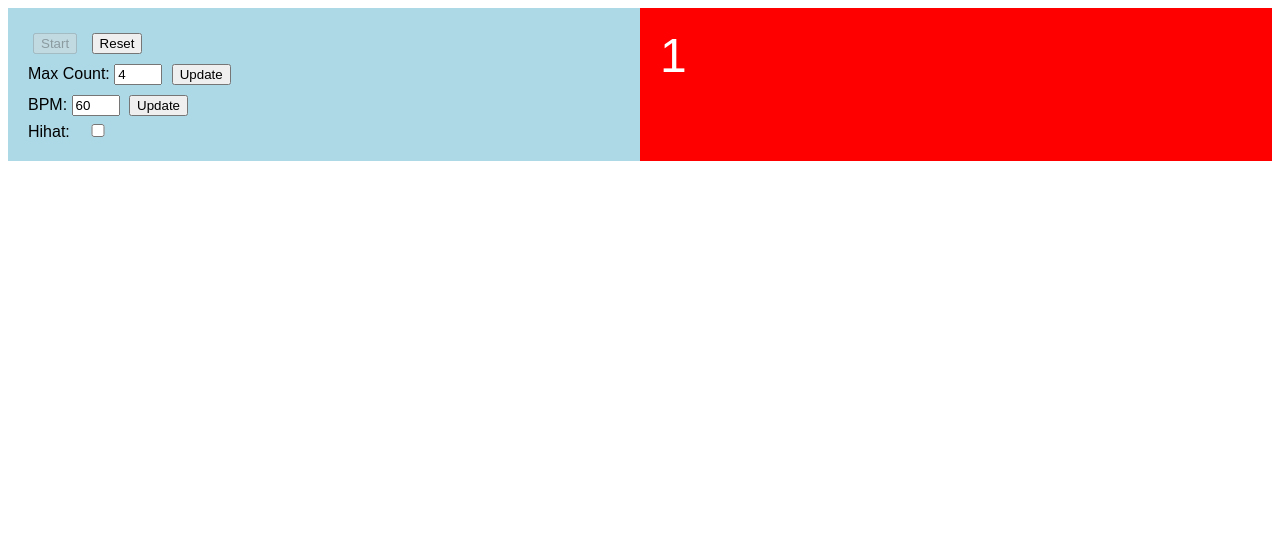
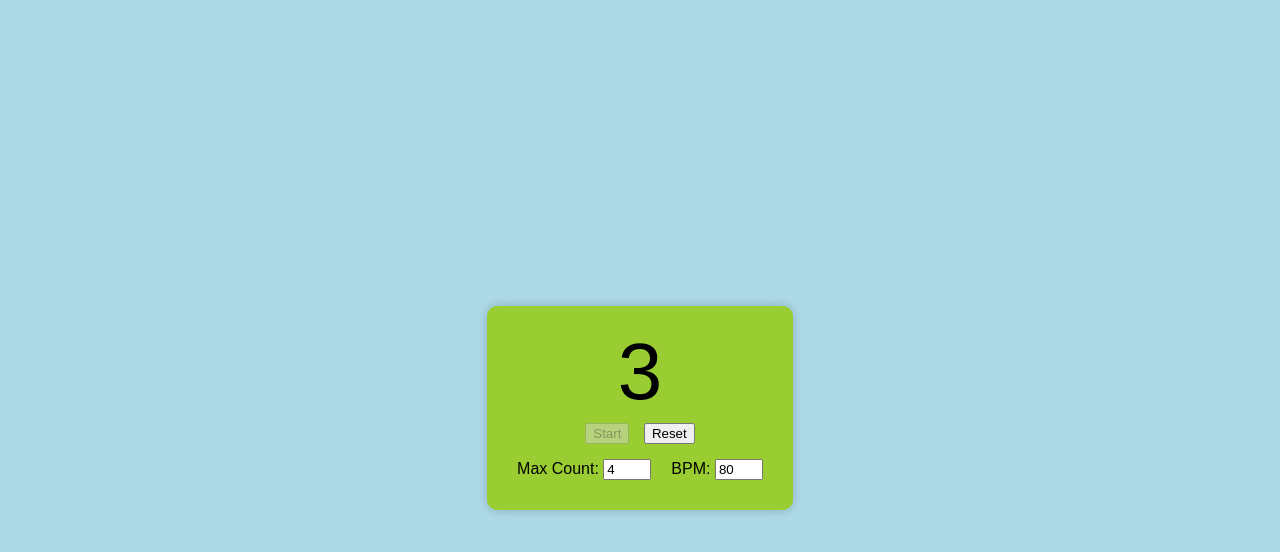
Before and after one commit to Tkiito/Tkiito.github.io, a plain HTML site: page index.html in a window 1280 px wide. Both pictures are taken after a click on the button "Start". Drawn offline with Linux system fonts and the light colour scheme.

Commit message:
added Sound

```diff
--- a/index.html
+++ b/index.html
@@ -8,25 +8,21 @@
 
 <body>
     <div class="container">
-        <div class="left-frame">
+        <div class="center-frame">
+            <div id="metronomeLabel">1</div>
             <button id="startButton">Start</button>
-            <button id="resetButton" disabled>Reset</button>
-            <div>
-                <label for="countEntry">Max Count:</label>
-                <input type="text" id="countEntry" value="4">
-                <button id="updateCountButton">Update</button>
-            </div>
-            <div>
-                <label for="bpmEntry">BPM:</label>
-                <input type="text" id="bpmEntry" value="60">
-                <button id="updateBpmButton">Update</button>
-            </div>
-            <div>
-                <label for="hihatSwitch">Hihat:</label>
-                <input type="checkbox" id="hihatSwitch">
+            <button id="resetButton">Reset</button>
+            <div class="controls">
+                <div class="control-group">
+                    <label for="countEntry">Max Count:</label>
+                    <input type="text" id="countEntry" value="4">
+                </div>
+                <div class="control-group">
+                    <label for="bpmEntry" id="bpmLabel">BPM:</label>
+                    <input type="text" id="bpmEntry" value="80">
+                </div>
             </div>
         </div>
-        <div class="right-frame" id="metronomeLabel">1</div>
     </div>
     <script src="script.js"></script>
 </body>
--- a/script.js
+++ b/script.js
@@ -1,84 +1,63 @@
 document.addEventListener("DOMContentLoaded", function () {
-    // メトロノームの初期設定
-    let bpm = 60;
+    let maxCount = 4;
+    let bpm = 80;
     let count = 1;
-    let maxCount = 4;
-    let resetPressed = false;
+    let interval;
     let running = false;
-    let hihat = false;
     let metronomeLabel = document.getElementById("metronomeLabel");
     let startButton = document.getElementById("startButton");
     let resetButton = document.getElementById("resetButton");
     let countEntry = document.getElementById("countEntry");
-    let updateCountButton = document.getElementById("updateCountButton");
     let bpmEntry = document.getElementById("bpmEntry");
-    let updateBpmButton = document.getElementById("updateBpmButton");
-    let hihatSwitch = document.getElementById("hihatSwitch");
+    let controls = document.querySelector(".controls");
+
+    // 音声ファイルの設定
+    let tinSound = new Audio("Tin.wav");
+    let taktSound = new Audio("Takt.wav");
 
     startButton.addEventListener("click", startMetronome);
     resetButton.addEventListener("click", resetMetronome);
-    updateCountButton.addEventListener("click", updateCount);
-    updateBpmButton.addEventListener("click", updateBpm);
-    hihatSwitch.addEventListener("change", toggleHihat);
 
     function startMetronome() {
-        running = true;
-        if (resetPressed) {
-            resetPressed = false;
-            count = 1;
-        } else if (count === maxCount) {
-            count = 1;
-            changeBackgroundColor();
+        if (!running) {
+            maxCount = parseInt(countEntry.value);
+            bpm = parseInt(bpmEntry.value);
+            running = true;
+            startButton.disabled = true;
+            resetButton.disabled = false;
+            playMetronomeSound();
         }
-        metronomeLabel.textContent = count;
-        playMetronomeSound();
-        startButton.disabled = true;
-        resetButton.disabled = false;
     }
 
     function resetMetronome() {
         running = false;
-        count = 1;
-        resetPressed = true;
-        metronomeLabel.textContent = count;
+        clearInterval(interval);
         startButton.disabled = false;
         resetButton.disabled = true;
-    }
-
-    function updateCount() {
-        maxCount = parseInt(countEntry.value);
-    }
-
-    function updateBpm() {
-        bpm = parseInt(bpmEntry.value);
+        metronomeLabel.textContent = "1";
+        let centerFrame = document.querySelector(".center-frame");
+        centerFrame.style.backgroundColor = "yellowgreen";
+        count = 1;
+        controls.style.backgroundColor = "yellowgreen";
     }
 
     function playMetronomeSound() {
-        if (count === 1) {
-            // Play the first beat sound
-        } else {
-            // Play the other beat sound
-        }
-        if (hihat) {
-            // Play hihat sound
-        }
-        setTimeout(function () {
+        interval = setInterval(function () {
             if (running) {
-                playMetronomeSound();
+                metronomeLabel.textContent = count;
+                if (count === 1) {
+                    let centerFrame = document.querySelector(".center-frame");
+                    centerFrame.style.backgroundColor = centerFrame.style.backgroundColor === "yellowgreen" ? "orange" : "yellowgreen";
+                    controls.style.backgroundColor = controls.style.backgroundColor === "yellowgreen" ? "orange" : "yellowgreen";
+                    tinSound.play(); // Tin.wav音声再生
+                } else {
+                    taktSound.play(); // Takt.wav音声再生
+                }
+                count++;
+                if (count > maxCount) {
+                    count = 1;
+                }
             }
-        }, (60 / bpm / 2) * 1000);
-    }
-
-    function changeBackgroundColor() {
-        let rightFrame = document.querySelector(".right-frame");
-        if (rightFrame.style.backgroundColor === "red") {
-            rightFrame.style.backgroundColor = "green";
-        } else {
-            rightFrame.style.backgroundColor = "red";
-        }
-    }
-
-    function toggleHihat() {
-        hihat = hihatSwitch.checked;
+        }, (60 / bpm) * 1000);
     }
 });
--- a/styles.css
+++ b/styles.css
@@ -1,23 +1,37 @@
 body {
     font-family: Arial, sans-serif;
+    background-color: lightblue;
 }
 
 .container {
     display: flex;
+    flex-direction: column;
+    align-items: center;
+    justify-content: center;
+    height: 100vh;
 }
 
-.left-frame {
-    width: 50%;
+.center-frame {
+    text-align: center;
     padding: 20px;
-    background-color: lightblue;
+    border-radius: 10px;
+    background-color: yellowgreen;
+    box-shadow: 0 0 10px rgba(0, 0, 0, 0.2);
 }
 
-.right-frame {
-    width: 50%;
-    padding: 20px;
-    background-color: red;
-    color: white;
-    font-size: 48px;
+.controls {
+    display: flex;
+    justify-content: center;
+    background-color: yellowgreen;
+    /* 中央部分の背景色を黄緑に設定 */
+}
+
+.control-group {
+    margin: 10px;
+}
+
+.hihat-group {
+    margin-top: 10px;
 }
 
 button {
@@ -27,3 +41,8 @@ button {
 input {
     width: 40px;
 }
+
+#metronomeLabel {
+    font-size: 5em;
+    /* カウントの数字のフォントサイズを調整（5emは5倍の大きさ） */
+}
```
Also changed, not shown: 5 other files.
